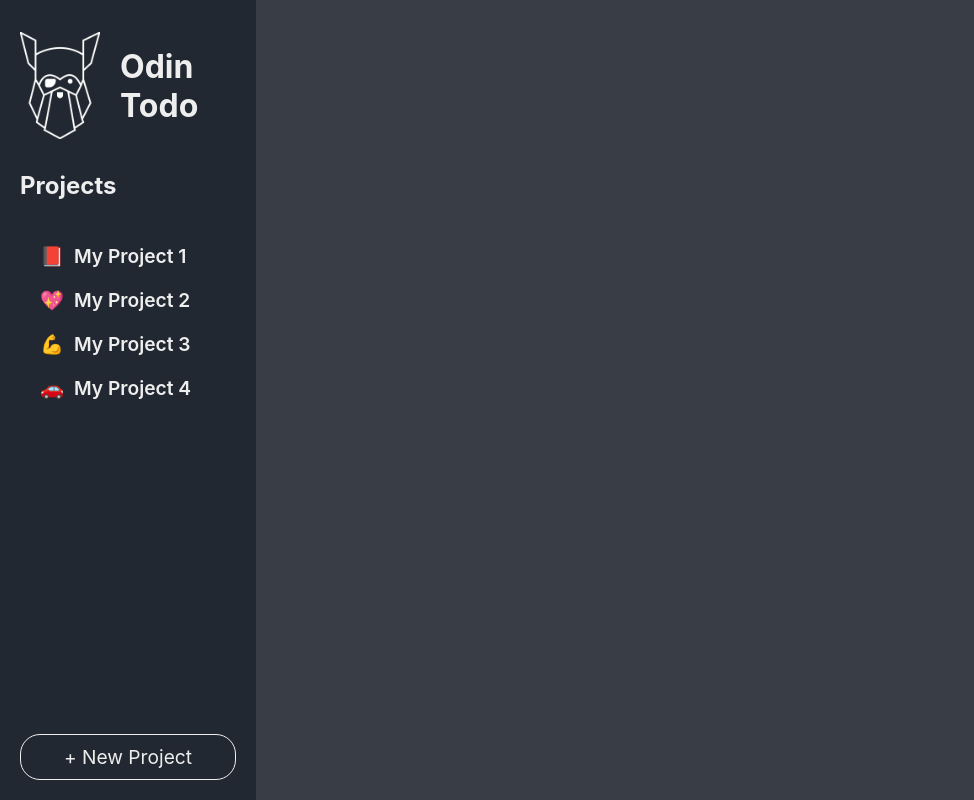
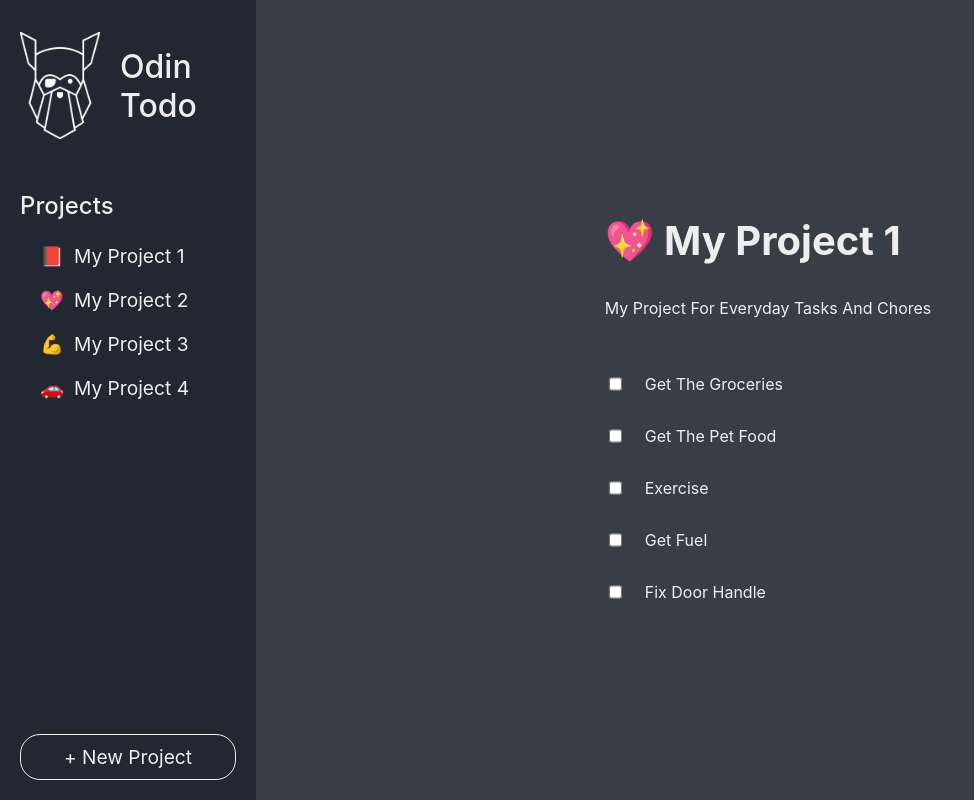
Before and after one commit to LukaTsanavaBTU/odin-todo-list, a website built with webpack: page src/index.html in a window 1280 px wide. Shown: the whole page, without its empty margins (0-974 px from the left). Built offline with nearby package versions, Linux system fonts and the light colour scheme.

Commit message:
Add simple design for showing todo lists

```diff
--- a/src/index.html
+++ b/src/index.html
@@ -22,6 +22,34 @@
             <button>+ New Project</button>
         </div>
     </aside>
-    <main></main>
+    <main>
+        <div>
+            <h2><span>💖</span> My Project 1</h2>
+            <p>My Project For Everyday Tasks And Chores</p>
+            <div class="todos-wrapper">
+                <div class="checkbox-wrapper">
+                    <input type="checkbox">
+                    <p>Get The Groceries</p>
+                </div>
+                <div class="checkbox-wrapper">
+                    <input type="checkbox">
+                    <p>Get The Pet Food</p>
+                </div>
+                <div class="checkbox-wrapper">
+                    <input type="checkbox">
+                    <p>Exercise</p>
+                </div>
+                <div class="checkbox-wrapper">
+                    <input type="checkbox">
+                    <p>Get Fuel</p>
+                </div>
+                <div class="checkbox-wrapper">
+                    <input type="checkbox">
+                    <p>Fix Door Handle</p>
+                </div>
+            </div>
+
+        </div>
+    </main>
 </body>
 </html>
--- a/src/styles.css
+++ b/src/styles.css
@@ -18,6 +18,11 @@ aside {
     padding: 20px;
     background-color: #222831;
     color: #EEEEEE;
+    h2 {
+        margin-bottom: 0;
+        margin-top: 40px;
+        font-weight: 500;
+    }
     &>div {
         flex: 1;
         display: flex;
@@ -27,18 +32,17 @@ aside {
         width: 80px;
     }
     ul {
+        padding: 0;
         overflow: auto;
         flex: 1;
         list-style: none;
         font-size: 1.2rem;
-        font-weight: 600;
-        padding-left: 20px;
         span {
             margin-right: 10px;
         }
     }
     li {
-        padding: 5px 0;
+        padding: 5px 20px;
         cursor: pointer;
         margin-bottom: 10px;
         border-radius: 10px;
@@ -66,5 +70,28 @@ header {
     gap: 20px;
     h1 {
         font-size: 2rem;
+        font-weight: 500;
     }
 }
+
+main {
+    padding: 50px;
+    overflow: auto;
+    color: #EEEEEE;
+    display: flex;
+    &>div {
+        margin: auto;
+    }
+    h2 {
+        font-size: 2.5rem;
+    }
+}
+
+.checkbox-wrapper {
+    display: flex;
+    gap: 20px;
+}
+
+.todos-wrapper {
+    margin-top: 40px;
+}
```
